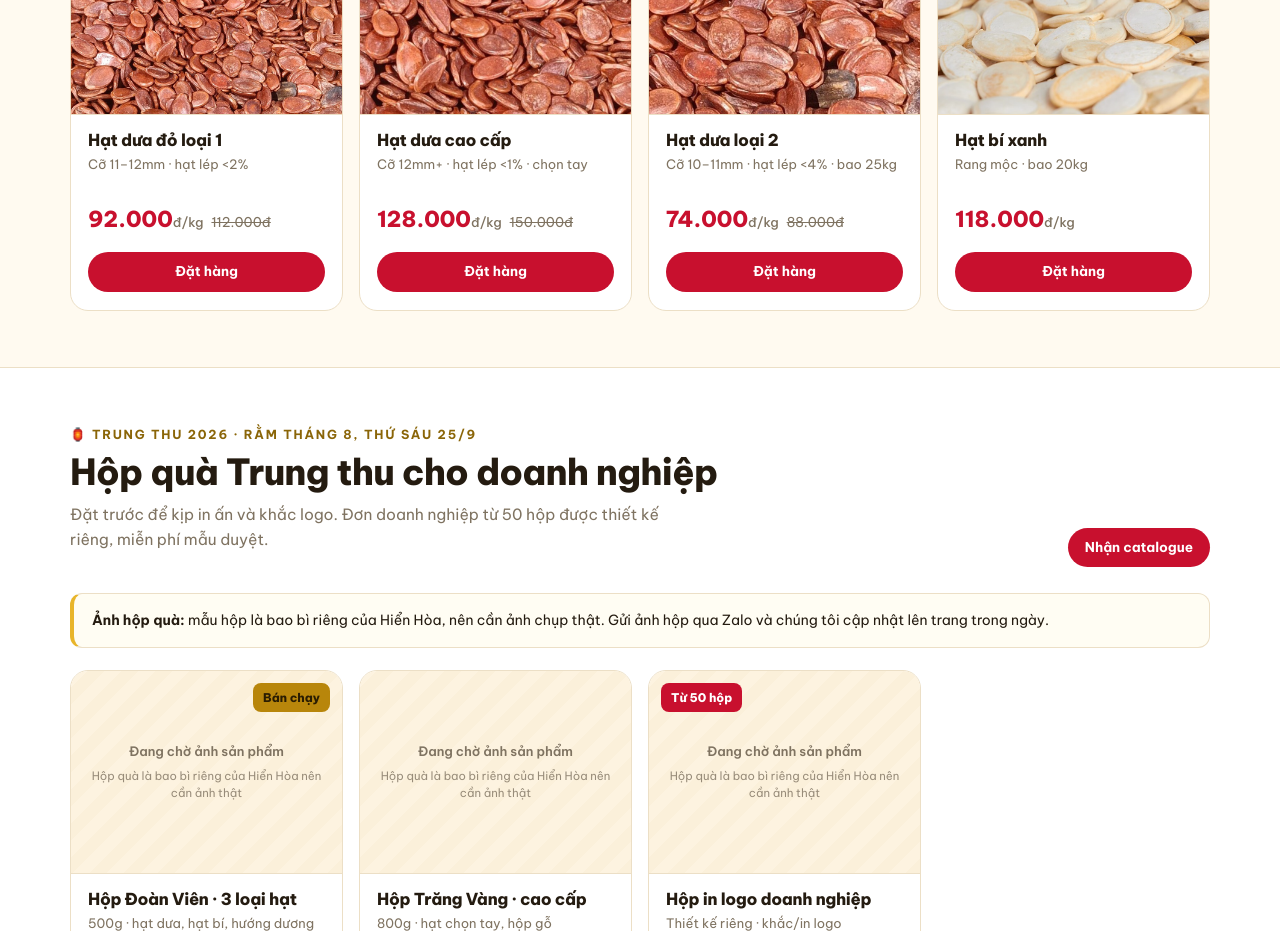
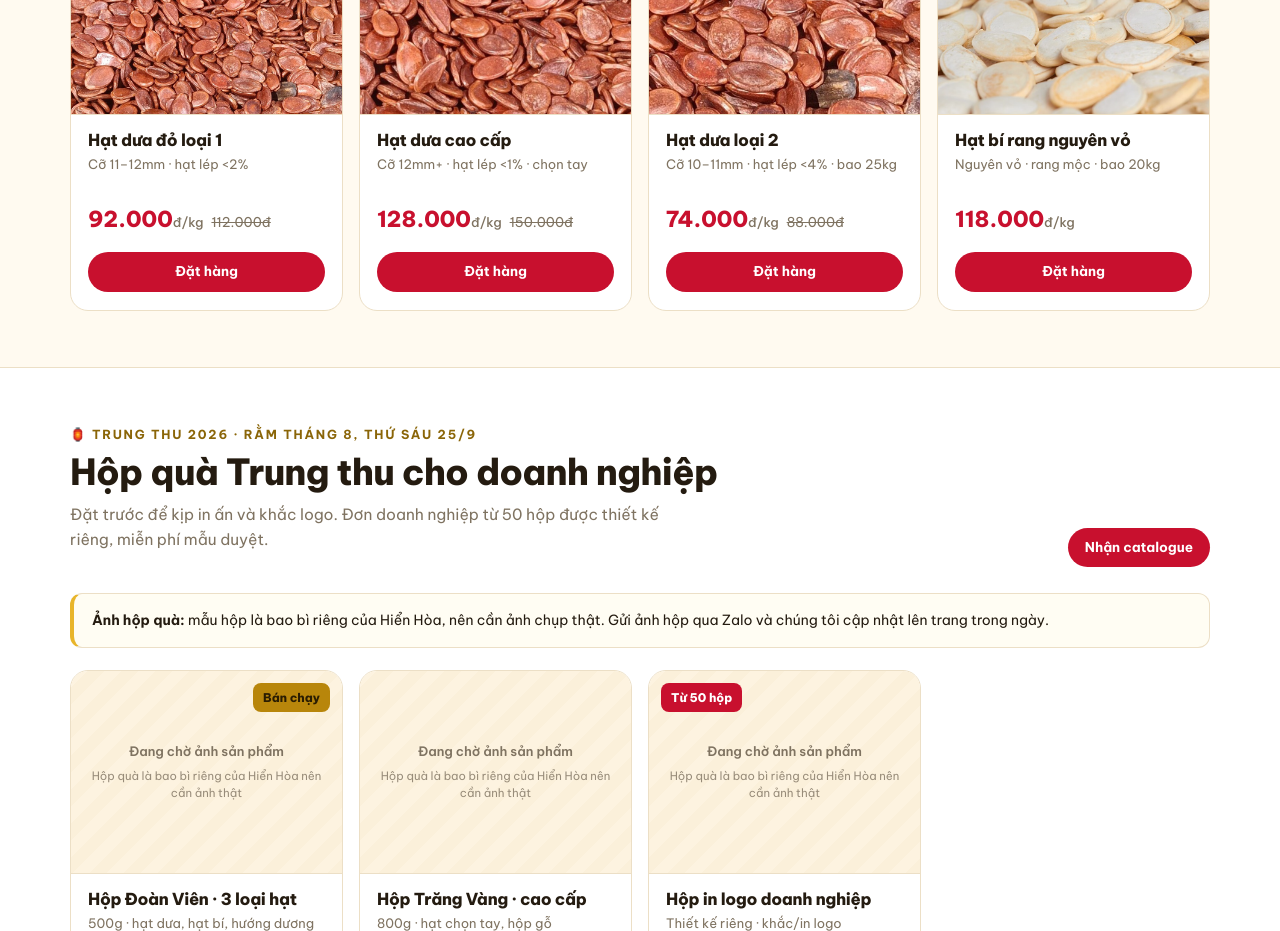
Before and after one commit to areporeporepo/hienhoa-site, a plain HTML site: page index.html in a window 1280 px wide. Shown: the part 880-1811 px from the top of the page. Drawn offline with Linux system fonts and the light colour scheme.

Commit message:
Rename hạt bí xanh to hạt bí rang nguyên vỏ: xanh means the green shelled kernel, photo is whole in-shell

```diff
--- a/audit.mjs
+++ b/audit.mjs
@@ -19,6 +19,9 @@ const BASE = process.env.BASE || 'http://hienhoa.com';
 // correct image is a real photograph of it.
 const RULES = [
   { match: /hạt dưa/i,        allow: /hatdua/,       label: 'seed photo' },
+  // "xanh" means green, i.e. the shelled kernel. Our photo is the whole
+  // in-shell seed, so the label must not claim green.
+  { match: /hạt bí xanh/i,    allow: /__never__/,    label: 'green shelled kernel photo (we do not have one)' },
   { match: /hạt bí/i,         allow: /hatbi/,        label: 'pumpkin seed photo' },
   { match: /^hộp/i,           allow: null,           label: 'own photograph only' },
   { match: /d3|k2/i,          allow: /d3k2/,         label: 'softgel photo' },
--- a/index.html
+++ b/index.html
@@ -348,10 +348,10 @@
 
       <article class="p">
         <span class="badge g">Mới</span>
-        <div class="shot"><img src="img/hatbi.jpg?v=3" alt="Hạt bí xanh rang mộc" loading="lazy" decoding="async" width="900" height="675"></div>
+        <div class="shot"><img src="img/hatbi.jpg?v=3" alt="Hạt bí rang nguyên vỏ" loading="lazy" decoding="async" width="900" height="675"></div>
         <div class="body">
-          <h3>Hạt bí xanh</h3>
-          <p class="spec">Rang mộc · bao 20kg</p>
+          <h3>Hạt bí rang nguyên vỏ</h3>
+          <p class="spec">Nguyên vỏ · rang mộc · bao 20kg</p>
           <div class="pr"><span class="now">118.000<small>đ/kg</small></span></div>
           <a class="btn sm" href="#lienhe">Đặt hàng</a>
         </div>
```
